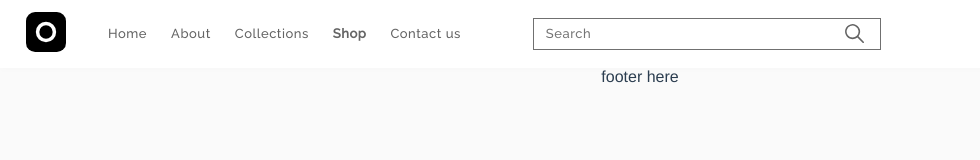
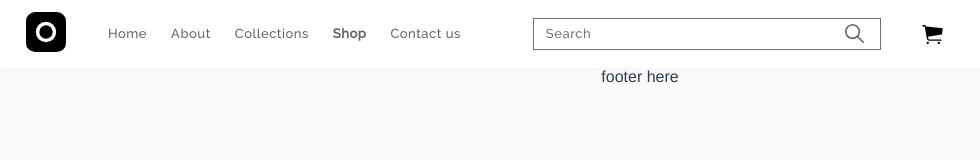
Before and after one commit to Open-RCA/eCom-vue-frontend, a Vue app: page /shop in a window 1280 px wide. Shown: the top 160 px of the page, without its empty margins (0-980 px from the left). Built offline with nearby package versions, Linux system fonts and the light colour scheme.

Commit message:
added cart icon

```diff
--- a/src/components/Navbar.vue
+++ b/src/components/Navbar.vue
@@ -13,6 +13,7 @@
       >
     </div>
     <Search class="search" />
+    <div class="cart"><img src="@/assets/svg/cart.svg" alt="" /></div>
   </div>
 </template>
 
@@ -81,8 +82,17 @@ export default {
       }
     }
   }
-  .search{
+  .search {
     padding: 6px 30px;
+  }
+  .cart {
+    display: flex;
+    justify-content: center;
+    align-items: center;
+    img {
+      height: 19px;
+      width: 43px;
+    }
   }
 }
 </style>
```
